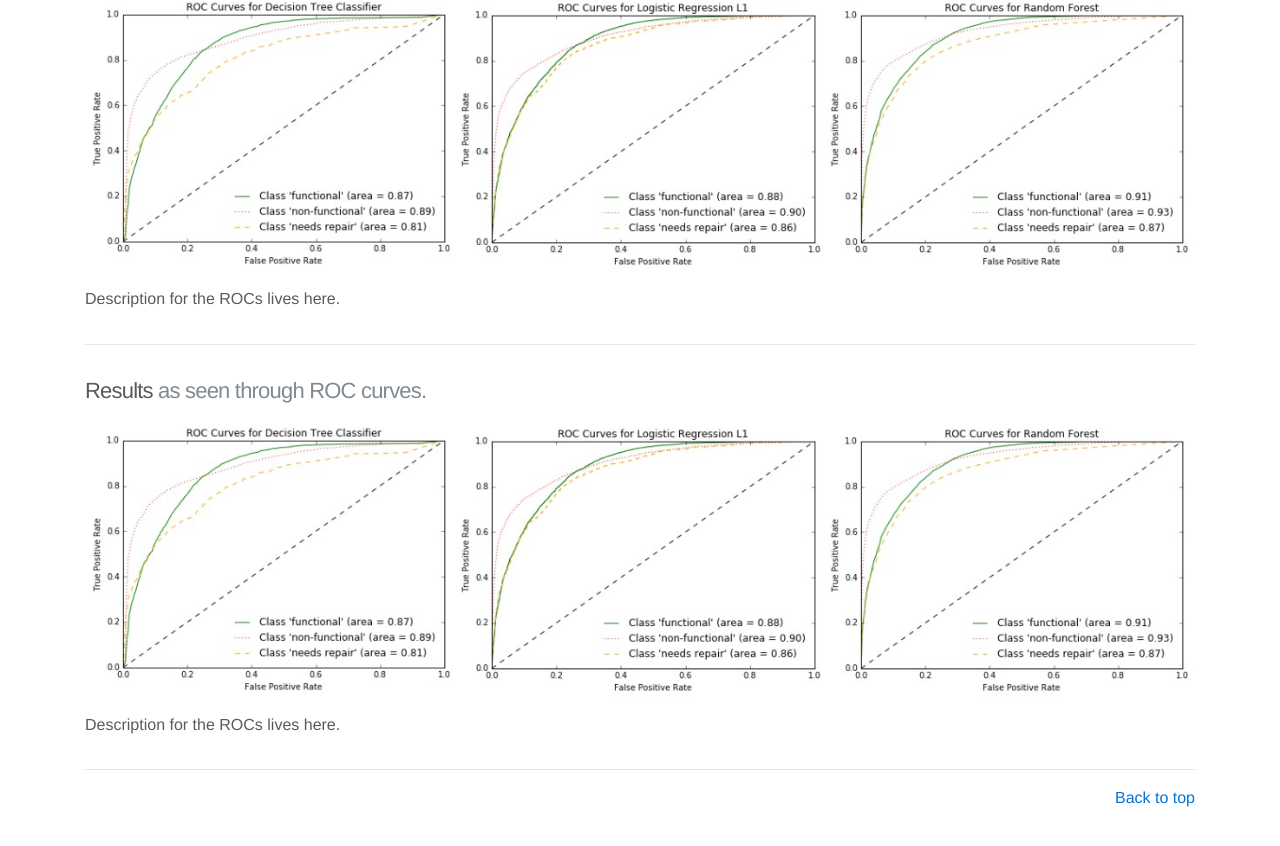
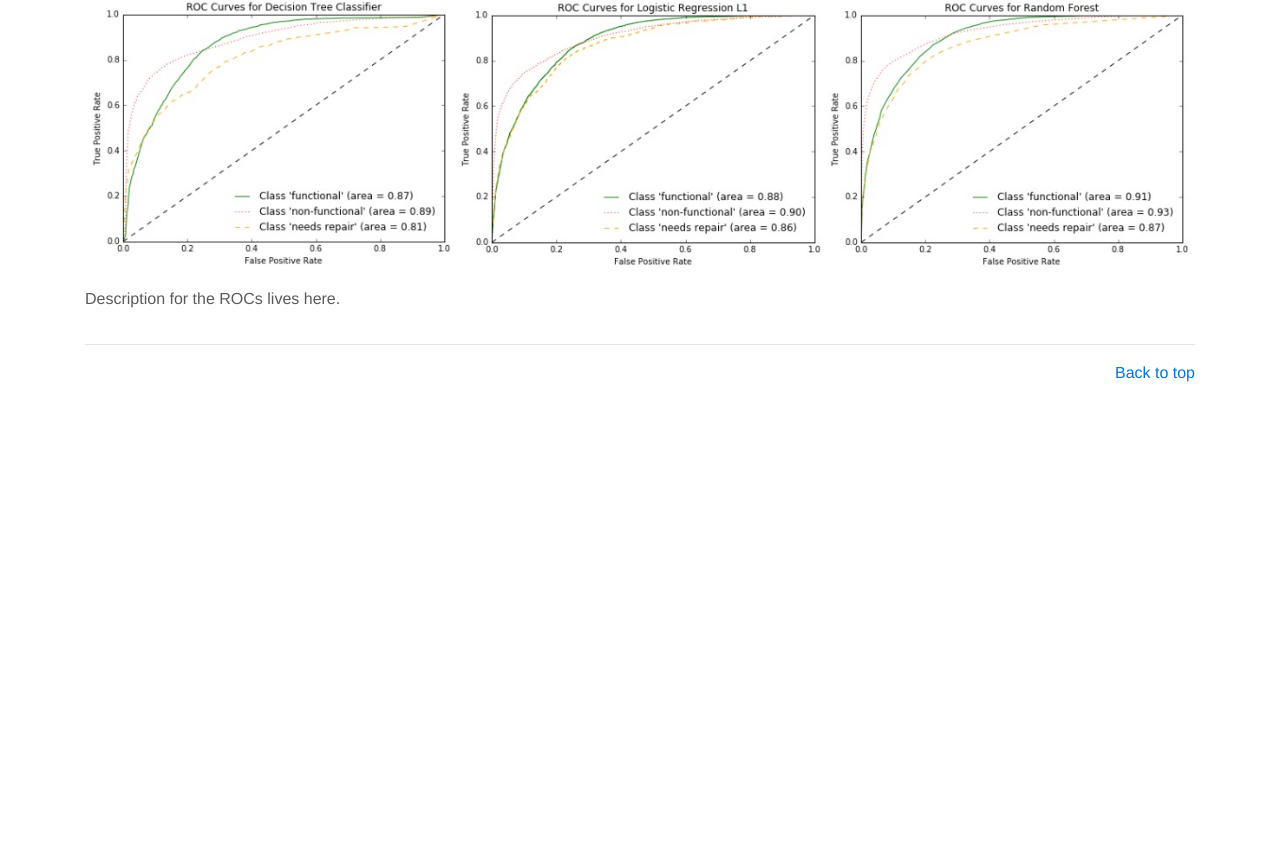
Before and after one commit to Ashwin1991/Ashwin1991.github.io, a plain HTML site: page index.html in a window 1280 px wide. Shown: the part 2232-3078 px from the top of the page. After the commit the page ends 2681 px from the top, so only its background shows below. Drawn offline with nearby package versions, Linux system fonts and the light colour scheme.

Commit message:
Roc image fix2

```diff
--- a/index.html
+++ b/index.html
@@ -246,28 +246,6 @@
 
       <hr class="featurette-divider">
 
-      <div class="row featurette">
-        <div class="col-md-7">
-          <h2 class="featurette-heading">Results <span class="text-muted">as seen through ROC curves.</span></h2>
-		  <img class="featurette-image img-fluid center-block" src="imgs/rocs.jpg" alt="Generic placeholder image">
-		  <!--<div class="col-lg-4">
-          <p>Test</p>
-		  </div>
-		  <div class="col-lg-4">
-          <p>Test</p>
-		  </div>
-		  <div class="col-lg-4">
-          <p>Test</p>
-		  </div>-->
-          <p class="lead">Description for the ROCs lives here.</p>
-        </div>
-        <!--<div class="col-md-5">
-          <img class="featurette-image img-fluid center-block" data-src="holder.js/500x500/auto" alt="Generic placeholder image">
-        </div>-->
-      </div>
-
-      <hr class="featurette-divider">
-
       <!-- /END THE FEATURETTES -->
 
 
```
